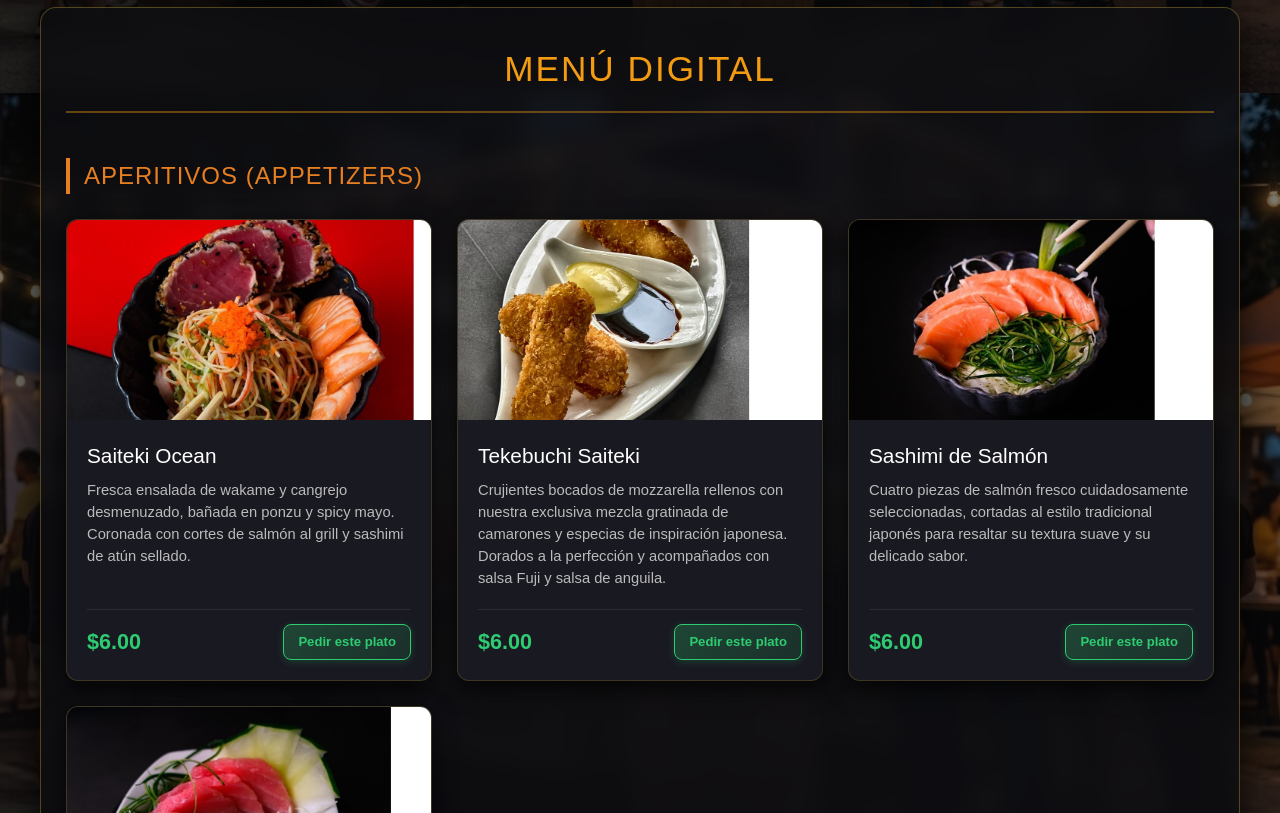
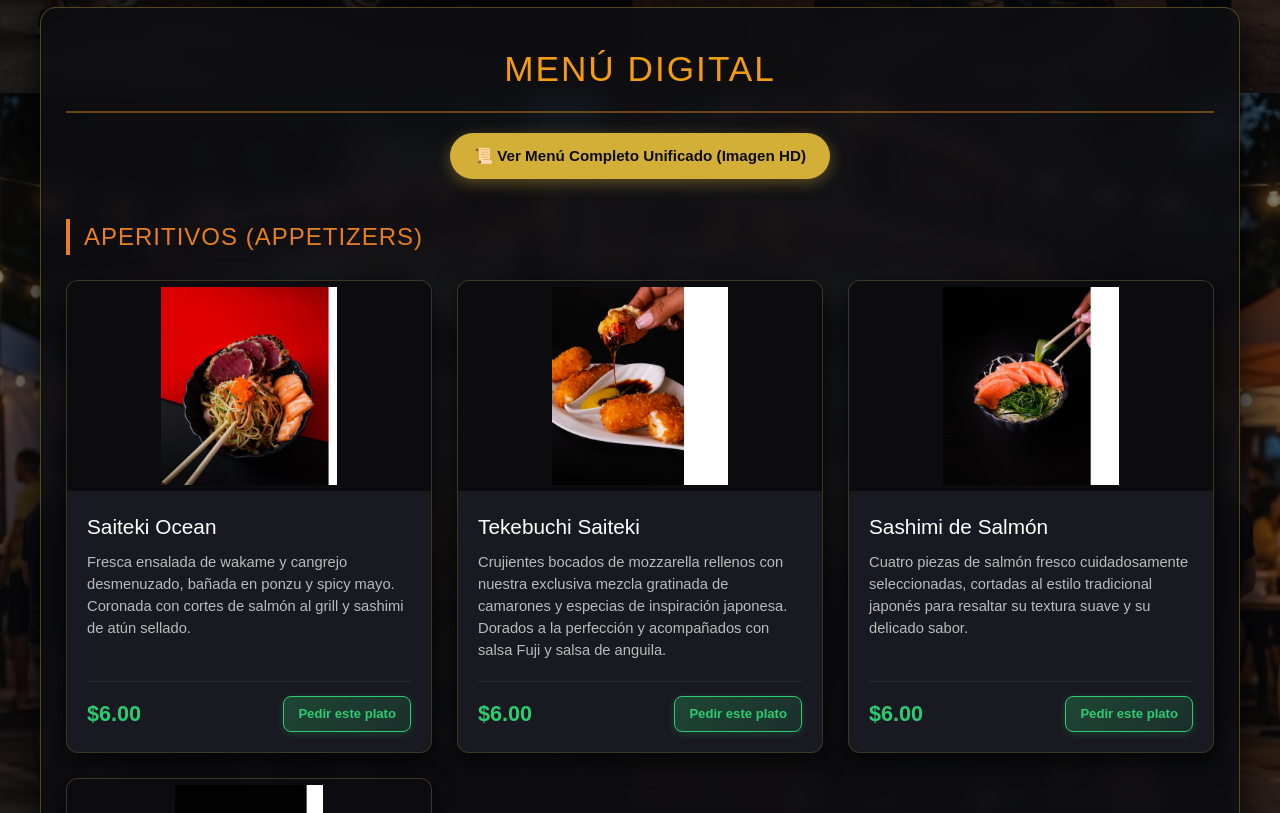
Before and after one commit to ronmysalimeyitsu-debug/pagina-web-BUSHI-SAITEKI-SUCHI, a Next.js app in the folder frontend/: page / in a window 1280 px wide. Shown: the part 707-1520 px from the top of the page. Built offline with nearby package versions, Linux system fonts and the light colour scheme.

Commit message:
Ajustar imagenes a contain y actualizar imagen tequebushi

```diff
--- a/frontend/src/app/page.jsx
+++ b/frontend/src/app/page.jsx
@@ -15,7 +15,7 @@ export default function Home() {
           name: "Tekebuchi Saiteki",
           desc: "Crujientes bocados de mozzarella rellenos con nuestra exclusiva mezcla gratinada de camarones y especias de inspiración japonesa. Dorados a la perfección y acompañados con salsa Fuji y salsa de anguila.",
           price: "6.00",
-          img: "/images/tekebuchi-saiteki.jpg"
+          img: "/images/teque-bushi.jpg" // <-- Imagen actualizada
         },
         {
           name: "Sashimi de Salmón",
@@ -348,7 +348,7 @@ export default function Home() {
           <h2 style={{
             textAlign: 'center',
             fontSize: '2.2rem',
-            marginBottom: '45px',
+            marginBottom: '20px',
             borderBottom: '2px solid rgba(243, 156, 18, 0.4)',
             paddingBottom: '15px',
             color: '#f39c12',
@@ -357,6 +357,28 @@ export default function Home() {
           }}>
             Menú Digital
           </h2>
+
+          {/* Botón para ver la lámina completa en HD */}
+          <div style={{ textAlign: 'center', marginBottom: '40px' }}>
+            <a
+              href="/images/menu-completo-bushi.jpg"
+              target="_blank"
+              rel="noopener noreferrer"
+              style={{
+                backgroundColor: '#d4af37',
+                color: '#0c0c10',
+                padding: '12px 24px',
+                borderRadius: '30px',
+                fontWeight: 'bold',
+                textDecoration: 'none',
+                display: 'inline-block',
+                boxShadow: '0 4px 15px rgba(212, 175, 55, 0.4)',
+                fontSize: '0.95rem'
+              }}
+            >
+              📜 Ver Menú Completo Unificado (Imagen HD)
+            </a>
+          </div>
 
           {menuCategories.map((cat, index) => (
             <div key={index} style={{ marginBottom: '55px' }}>
@@ -381,9 +403,20 @@ export default function Home() {
                     boxShadow: '0 8px 25px rgba(0,0,0,0.7)',
                     display: 'flex',
                     flexDirection: 'column',
-                    justifyContent: 'space-between'
+                    justify: 'space-between'
                   }}>
-                    <img src={item.img} alt={item.name} style={{ width: '100%', height: '200px', objectFit: 'cover' }} />
+                    {/* Imagen ajustada con objectFit contain y fondo oscuro para ver la foto entera */}
+                    <img
+                      src={item.img}
+                      alt={item.name}
+                      style={{
+                        width: '100%',
+                        height: '210px',
+                        objectFit: 'contain',
+                        backgroundColor: '#0c0c10',
+                        padding: '6px'
+                      }}
+                    />
                     <div style={{ padding: '20px', flexGrow: 1, display: 'flex', flexDirection: 'column', justifyContent: 'space-between' }}>
                       <div>
                         <h4 style={{ margin: '0 0 8px 0', fontSize: '1.3rem', color: '#fff' }}>{item.name}</h4>
```
